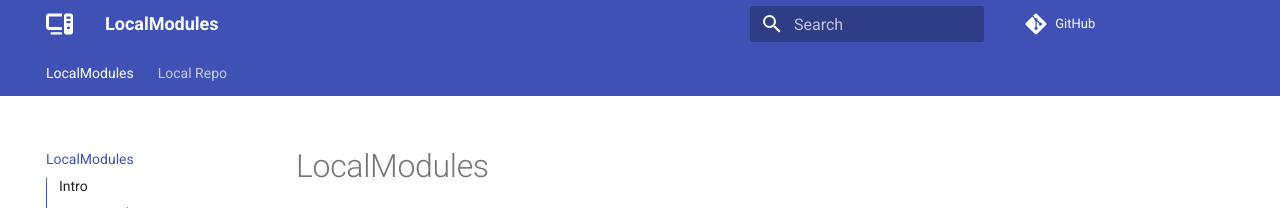
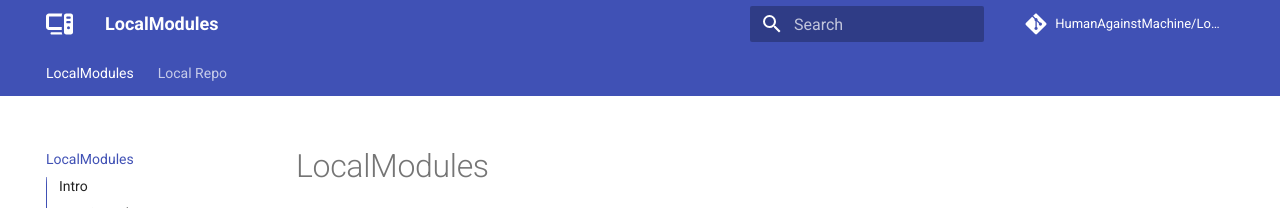
Before and after one commit to HumanAgainstMachine/TestRepo, an MkDocs documentation site: the page built from docs/index.md, in a window 1280 px wide. Shown: the top 208 px of the page. Built offline with MkDocs 1.6.1 and Material for MkDocs 9.7.7, drawn with Linux system fonts in a browser that asks for light colours; comment, search, counter and statistics services are not loaded.

Commit message:
Update mkdocs.yml to show github repo name

```diff
--- a/mkdocs.yml
+++ b/mkdocs.yml
@@ -1,6 +1,7 @@
 site_name: LocalModules
 site_url: https://humanagainstmachine.github.io/LocalModules/
 repo_url: https://github.com/HumanAgainstMachine/LocalModules
+repo_name: HumanAgainstMachine/LocalModules
 nav:
 - LocalModules: index.md
 - Local Repo: LocalRepo.md
```
